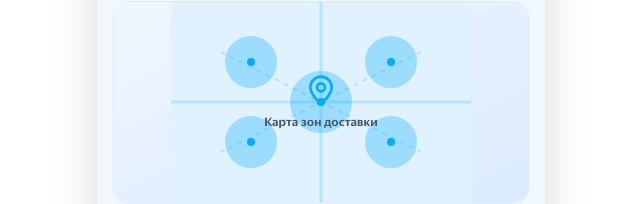
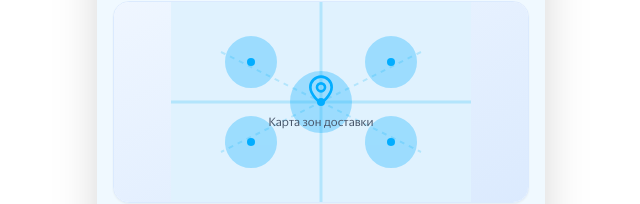
Before and after one commit to nikishks/lavka-daily-prototype, a React (Vite) app: page / in a window 1280 px wide. Shown: the part 2221-2425 px from the top of the page, without its empty margins (319-959 px from the left). Built offline with nearby package versions, Linux system fonts and the light colour scheme.

Commit message:
Update index.css

```diff
--- a/src/index.css
+++ b/src/index.css
@@ -3,28 +3,27 @@
 /* Файлы .ttf должны быть размещены в папке public/fonts/ */
 /* ---------------------------------------------------- */
 
-/* --- Yandex Sans Text (Для основного текста, Medium, Regular) --- */
+/* --- Yandex Sans Display (основной шрифт интерфейса) --- */
 @font-face {
-    font-family: 'Yandex Sans Text';
-    src: url('/fonts/YandexSansText-Regular.ttf') format('truetype');
-    font-weight: 400; /* font-normal */
+    font-family: 'Yandex Sans Display';
+    src: url('/fonts/YandexSansDisplay-Regular.ttf') format('truetype');
+    font-weight: 400; /* обычный текст */
     font-style: normal;
     font-display: swap;
 }
 @font-face {
-    font-family: 'Yandex Sans Text';
-    src: url('/fonts/YandexSansText-Medium.ttf') format('truetype');
-    font-weight: 500; /* font-medium (Для кнопки) */
+    font-family: 'Yandex Sans Display';
+    src: url('/fonts/YandexSansDisplay-Bold.ttf') format('truetype');
+    font-weight: 700; /* жирный текст / заголовки */
     font-style: normal;
     font-display: swap;
 }
 
-
-/* --- Yandex Sans Display (Для крупных заголовков, Bold) --- */
+/* --- Yandex Sans Text (доп. жирный текст при необходимости) --- */
 @font-face {
-    font-family: 'Yandex Sans Display';
-    src: url('/fonts/YandexSansDisplay-Bold.ttf') format('truetype');
-    font-weight: 700; /* font-bold / font-extrabold */
+    font-family: 'Yandex Sans Text';
+    src: url('/fonts/YandexSansText-Bold.ttf') format('truetype');
+    font-weight: 700;
     font-style: normal;
     font-display: swap;
 }
```
